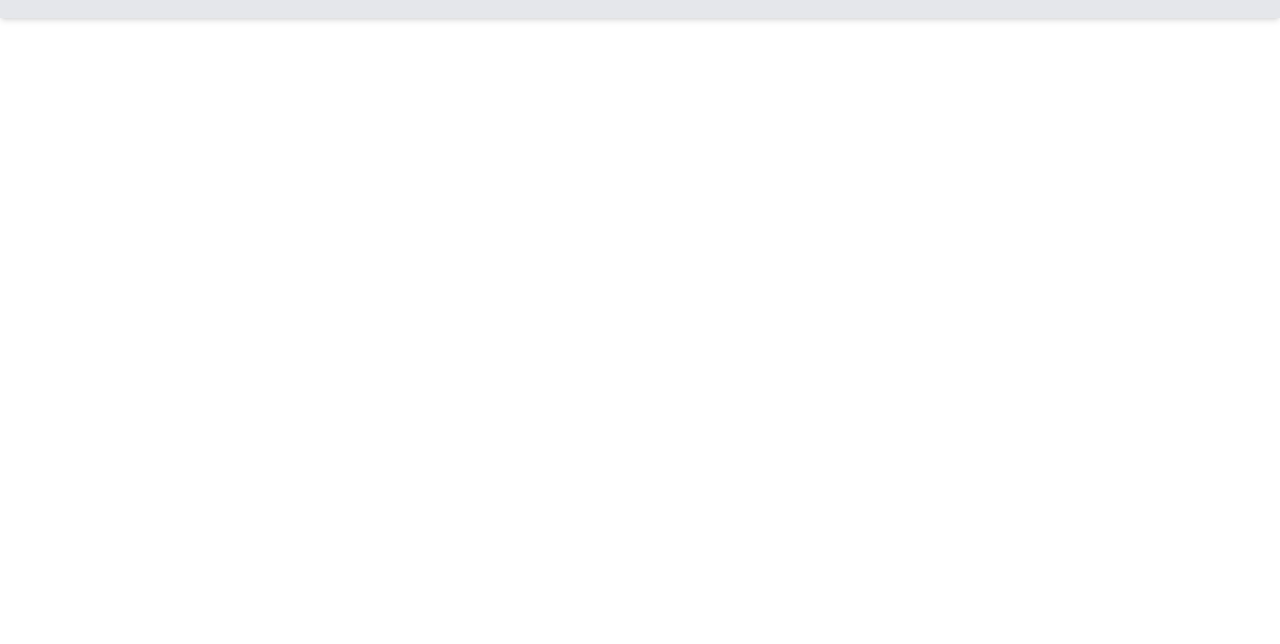
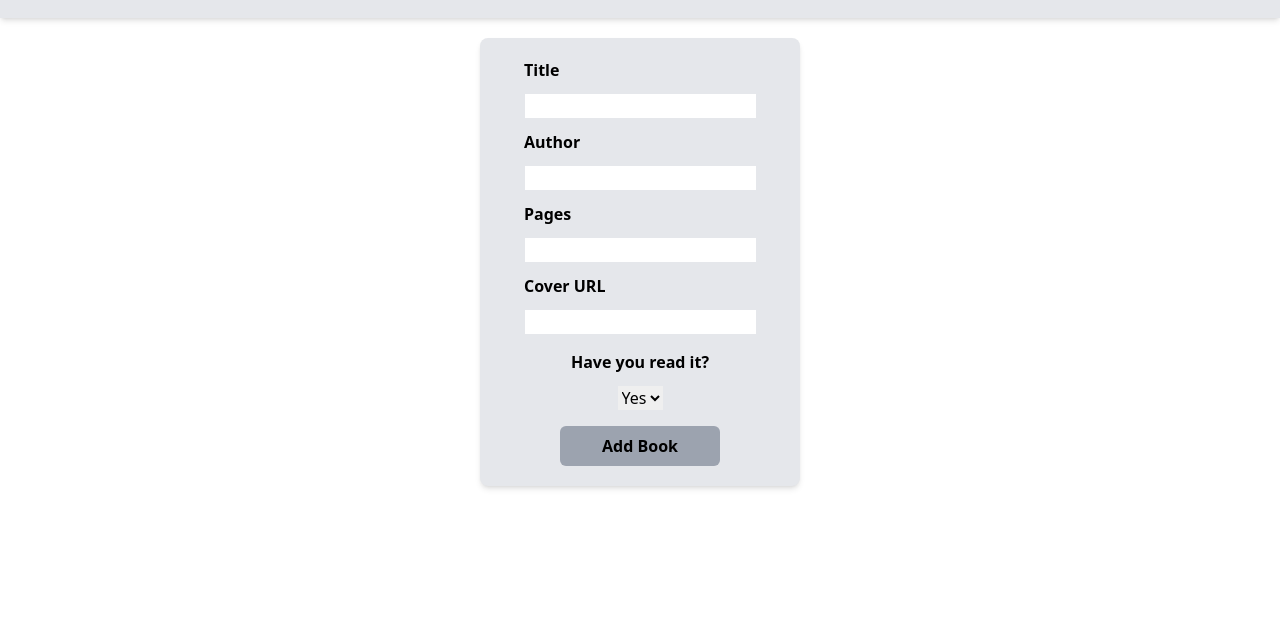
Before and after one commit to erasmorojastech/Library-TOP, a website: page src/index.html in a window 1280 px wide. Shown: the part 62-706 px from the top of the page. Drawn offline with Linux system fonts and the light colour scheme.

Commit message:
Add styled form to the project

```diff
--- a/src/index.html
+++ b/src/index.html
@@ -17,7 +17,36 @@
     <h1 class="text-3xl font-bold">My library</h1>
   </header>
 
-  <main>
+  <main class="p-5">
+    <!-- Form that let user to make a new entry -->
+    <section class="flex justify-center items-center">
+      <form action=""
+        class="w-80 h-auto p-5 bg-gray-200 shadow-md border-black border-solid rounded-lg flex flex-col items-center gap-3">
+
+        <label class="ml-6 font-bold self-start" for="title">Title</label>
+        <input type="text" name="title" id="title" required>
+
+        <label class="ml-6 font-bold self-start  " for="author">Author</label>
+        <input type="text" name="author" id="author" required>
+
+        <label class="ml-6 font-bold self-start" for="pages">Pages</label>
+        <input type="number" name="pages" id="pages" required>
+
+        <label class="ml-6 font-bold self-start" for="cover">Cover URL</label>
+        <input type="text" name="cover" id="cover" required>
+
+        <label class="mt-1 font-bold" for="read">Have you read it?</label>
+        <select name="read" id="read" required>
+          <option value="yes">Yes</option>
+          <option value="no">No</option>
+        </select>
+
+        <button id="addBook" type="submit"
+          class="mt-1 bg-gray-400 w-40 h-10 rounded-md font-semibold hover:bg-slate-600 hover:text-white duration-200">Add
+          Book</button>
+      </form>
+    </section>
+
   </main>
 
   <!-- Footer of document-->
```
Also changed, not shown: dist/output.css.
